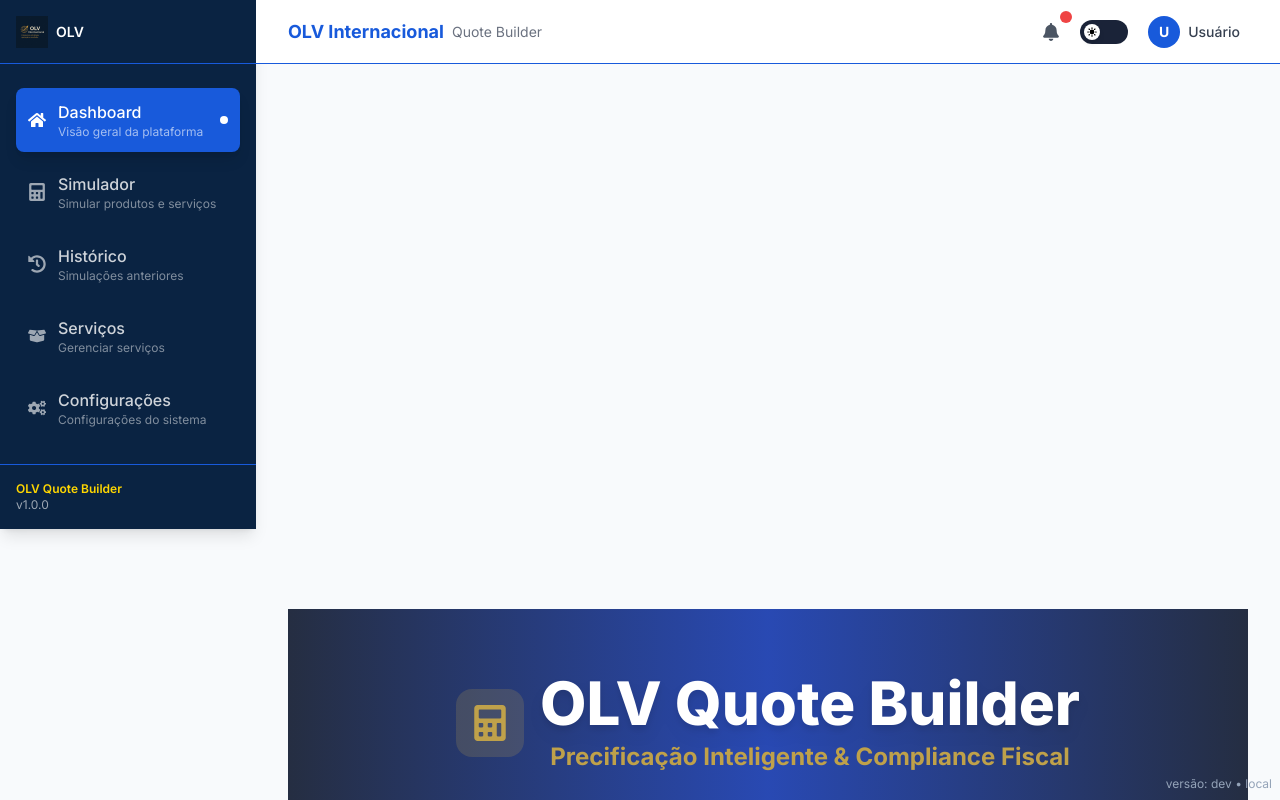
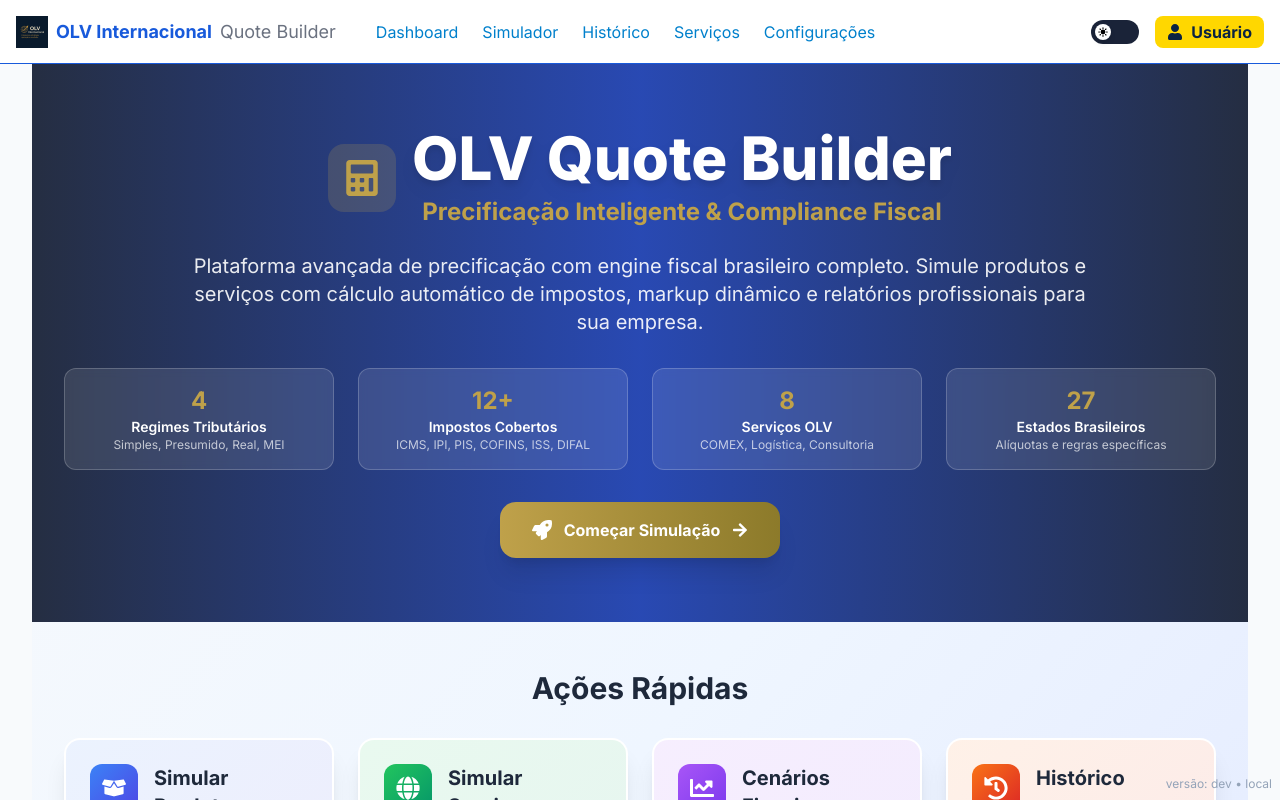
Before and after one commit to OLVCORE/olv-quote-builder, a Next.js app: page / in a window 1280 px wide. Shown: the top 800 px of the page. Built offline with nearby package versions, Linux system fonts and the light colour scheme.

Commit message:
release: versão auditada, responsiva, com inteligência fiscal e navegação premium pronta para testes em produção

```diff
--- a/src/components/Layout/LayoutContainer.tsx
+++ b/src/components/Layout/LayoutContainer.tsx
@@ -1,38 +1,16 @@
 "use client";
 import React, { useState } from "react";
-import { Sidebar } from "./Sidebar";
 import { Topbar } from "./Topbar";
-import { FaBars, FaTimes } from "react-icons/fa";
+import { MobileSidebar } from "./MobileSidebar";
 
 export function LayoutContainer({ children }: { children: React.ReactNode }) {
   const [sidebarOpen, setSidebarOpen] = useState(false);
 
   return (
     <div className="min-h-screen bg-slate-50 dark:bg-[#0A2342]">
-      {/* Mobile Sidebar Overlay */}
-      {sidebarOpen && (
-        <div
-          className="fixed inset-0 bg-black/50 z-40 lg:hidden"
-          onClick={() => setSidebarOpen(false)}
-        />
-      )}
-
-      {/* Sidebar - Mobile: Overlay, Desktop: Fixed */}
-      <div className={`
-        fixed top-0 left-0 h-full z-50 transition-transform duration-300 ease-in-out
-        ${sidebarOpen ? 'translate-x-0' : '-translate-x-full'}
-        lg:translate-x-0 lg:relative lg:z-auto
-      `}>
-        <Sidebar onClose={() => setSidebarOpen(false)} />
-      </div>
-
-      {/* Main Content */}
-      <div className="lg:ml-64">
-        <Topbar onMenuClick={() => setSidebarOpen(true)} />
-        <main className="pt-16 lg:pt-20 px-4 sm:px-6 lg:px-8 pb-8">
-          {children}
-        </main>
-      </div>
+      <Topbar onMenuClick={() => setSidebarOpen(true)} />
+      <MobileSidebar open={sidebarOpen} onClose={() => setSidebarOpen(false)} />
+      <main className="pt-16 px-4 sm:px-8">{children}</main>
     </div>
   );
 }
--- /dev/null
+++ b/src/components/Layout/MobileSidebar.tsx
@@ -0,0 +1,34 @@
+"use client";
+import React from "react";
+import Link from "next/link";
+import { FaTimes, FaUser } from "react-icons/fa";
+
+export function MobileSidebar({ open, onClose }: { open: boolean; onClose: () => void }) {
+  if (!open) return null;
+  return (
+    <div className="fixed inset-0 z-50 bg-black/50 flex">
+      <aside className="w-72 bg-white dark:bg-[#0A2342] h-full flex flex-col p-4">
+        <div className="flex items-center justify-between mb-6">
+          <div className="flex items-center gap-2 font-bold text-[#185ADB] dark:text-[#FFD700] text-lg">
+            <img src="/olv-logo.jpeg" alt="OLV" className="h-8 w-auto" />
+            OLV Internacional
+          </div>
+          <button onClick={onClose}>
+            <FaTimes className="text-xl" />
+          </button>
+        </div>
+        <nav className="flex flex-col gap-4">
+          <Link href="/" onClick={onClose}>Dashboard</Link>
+          <Link href="/admin/simulator" onClick={onClose}>Simulador</Link>
+          <Link href="/admin/quote-incompany/history" onClick={onClose}>Histórico</Link>
+          <Link href="/admin/services" onClick={onClose}>Serviços</Link>
+          <Link href="/admin/settings" onClick={onClose}>Configurações</Link>
+          <Link href="/cadastro" onClick={onClose} className="flex items-center gap-2 mt-4 bg-[#FFD700] text-[#0A2342] px-3 py-2 rounded-lg font-bold hover:bg-[#bfa14a]">
+            <FaUser /> Usuário
+          </Link>
+        </nav>
+      </aside>
+      <div className="flex-1" onClick={onClose} />
+    </div>
+  );
+}
--- a/src/components/Layout/Topbar.tsx
+++ b/src/components/Layout/Topbar.tsx
@@ -1,57 +1,35 @@
 "use client";
 import React from "react";
-import { FaBars, FaBell, FaUser } from "react-icons/fa";
+import Link from "next/link";
+import { FaBars, FaUser, FaMoon, FaSun } from "react-icons/fa";
 import { ThemeToggle } from "../UI/ThemeToggle";
 
-interface TopbarProps {
-  onMenuClick: () => void;
-}
-
-export function Topbar({ onMenuClick }: TopbarProps) {
+export function Topbar({ onMenuClick }: { onMenuClick: () => void }) {
   return (
-    <header className="fixed top-0 left-0 right-0 lg:left-64 h-16 bg-white dark:bg-[#0A2342] border-b border-[#185ADB] flex items-center px-4 sm:px-6 lg:px-8 z-30">
-      {/* Menu Button (Mobile) */}
-      <button
-        onClick={onMenuClick}
-        className="lg:hidden p-2 hover:bg-gray-100 dark:hover:bg-gray-700 rounded-lg transition-colors mr-3"
-      >
-        <FaBars className="text-lg text-gray-600 dark:text-gray-300" />
+    <header className="fixed top-0 left-0 right-0 h-16 bg-white dark:bg-[#0A2342] border-b border-[#185ADB] flex items-center px-4 z-30">
+      {/* Mobile menu button */}
+      <button className="lg:hidden mr-3" onClick={onMenuClick}>
+        <FaBars className="text-xl text-[#185ADB] dark:text-[#FFD700]" />
       </button>
-
       {/* Logo/Brand */}
-      <div className="flex items-center">
-        <div className="font-bold text-[#185ADB] dark:text-[#FFD700] text-lg">
-          OLV Internacional
-        </div>
-        <div className="ml-2 text-sm text-gray-500 dark:text-gray-400 hidden sm:block">
-          Quote Builder
-        </div>
-      </div>
-
-      {/* Spacer */}
+      <Link href="/" className="flex items-center gap-2 font-bold text-[#185ADB] dark:text-[#FFD700] text-lg">
+        <img src="/olv-logo.jpeg" alt="OLV" className="h-8 w-auto" />
+        OLV Internacional <span className="font-normal text-gray-500 dark:text-gray-300">Quote Builder</span>
+      </Link>
+      {/* Navigation */}
+      <nav className="hidden lg:flex gap-6 ml-10">
+        <Link href="/" className="hover:text-[#185ADB] dark:hover:text-[#FFD700]">Dashboard</Link>
+        <Link href="/admin/simulator" className="hover:text-[#185ADB] dark:hover:text-[#FFD700]">Simulador</Link>
+        <Link href="/admin/quote-incompany/history" className="hover:text-[#185ADB] dark:hover:text-[#FFD700]">Histórico</Link>
+        <Link href="/admin/services" className="hover:text-[#185ADB] dark:hover:text-[#FFD700]">Serviços</Link>
+        <Link href="/admin/settings" className="hover:text-[#185ADB] dark:hover:text-[#FFD700]">Configurações</Link>
+      </nav>
       <div className="flex-1" />
-
       {/* Actions */}
-      <div className="flex items-center gap-3">
-        {/* Notifications */}
-        <button className="p-2 hover:bg-gray-100 dark:hover:bg-gray-700 rounded-lg transition-colors relative">
-          <FaBell className="text-lg text-gray-600 dark:text-gray-300" />
-          <span className="absolute -top-1 -right-1 w-3 h-3 bg-red-500 rounded-full"></span>
-        </button>
-
-        {/* Theme Toggle */}
-        <ThemeToggle />
-
-        {/* User Menu */}
-        <button className="flex items-center gap-2 p-2 hover:bg-gray-100 dark:hover:bg-gray-700 rounded-lg transition-colors">
-          <div className="w-8 h-8 rounded-full bg-[#185ADB] dark:bg-[#FFD700] flex items-center justify-center text-white font-bold text-sm">
-            U
-          </div>
-          <span className="hidden sm:block text-sm font-medium text-gray-700 dark:text-gray-300">
-            Usuário
-          </span>
-        </button>
-      </div>
+      <ThemeToggle />
+      <Link href="/cadastro" className="ml-4 flex items-center gap-2 bg-[#FFD700] text-[#0A2342] px-3 py-1 rounded-lg font-bold hover:bg-[#bfa14a]">
+        <FaUser /> Usuário
+      </Link>
     </header>
   );
 }
```
